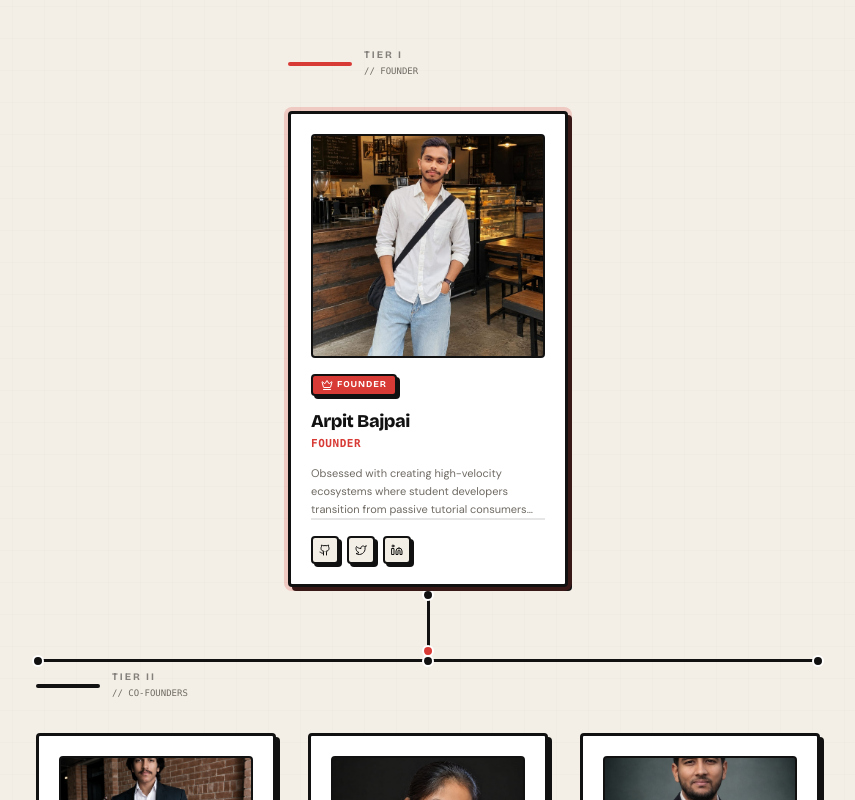
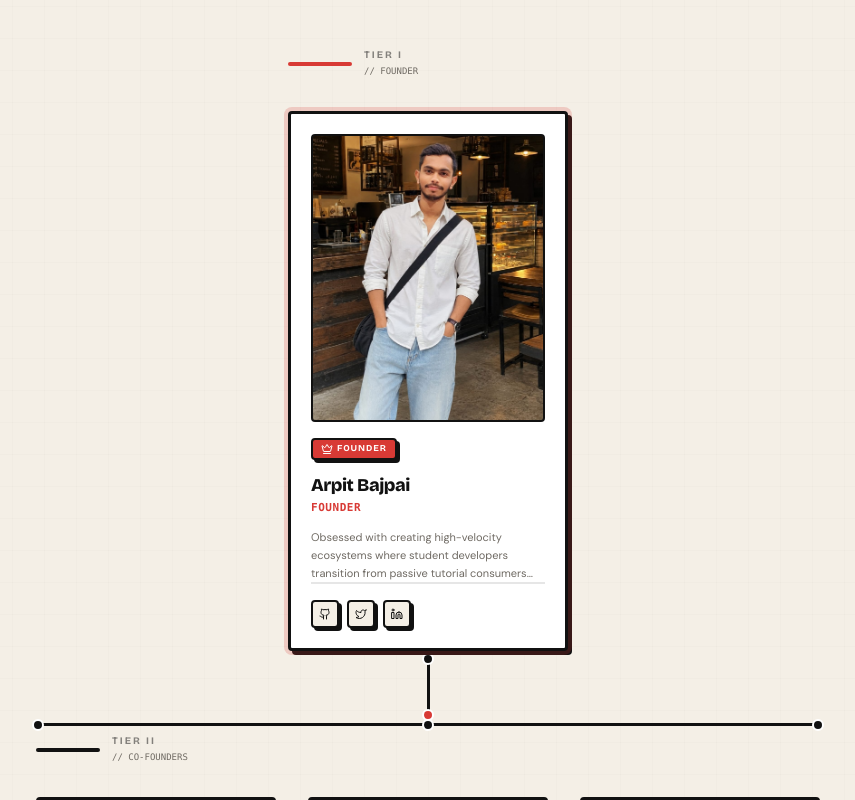
Before and after one commit to Catalystcrewcreators1/Catalyst_Crew_Dev, a Next.js app: page / in a window 1280 px wide. Shown: the part 7320-8120 px from the top of the page, without its empty margins (212-1067 px from the left). Built offline with nearby package versions, Linux system fonts and the light colour scheme.

Commit message:
Fix team photos cropping - use object-top and increase image heights

```diff
--- a/src/components/ui/OrgChartSection.tsx
+++ b/src/components/ui/OrgChartSection.tsx
@@ -43,9 +43,9 @@ function MemberCard({ member, size = "normal", highlight = false }: { member: Te
     compact: "w-[200px] sm:w-[220px]",
   };
   const imgHeight = {
-    large: "h-56",
-    normal: "h-44",
-    compact: "h-36",
+    large: "h-72",
+    normal: "h-56",
+    compact: "h-48",
   };
 
   return (
@@ -64,7 +64,7 @@ function MemberCard({ member, size = "normal", highlight = false }: { member: Te
           src={member.avatar}
           alt={member.name}
           fill
-          className="object-cover transition-transform duration-500 group-hover:scale-110"
+          className="object-cover object-top transition-transform duration-500 group-hover:scale-110"
         />
         {/* Colored overlay on hover */}
         <div className="absolute inset-0 bg-brand-red/0 group-hover:bg-brand-red/10 transition-colors duration-300" />
```
